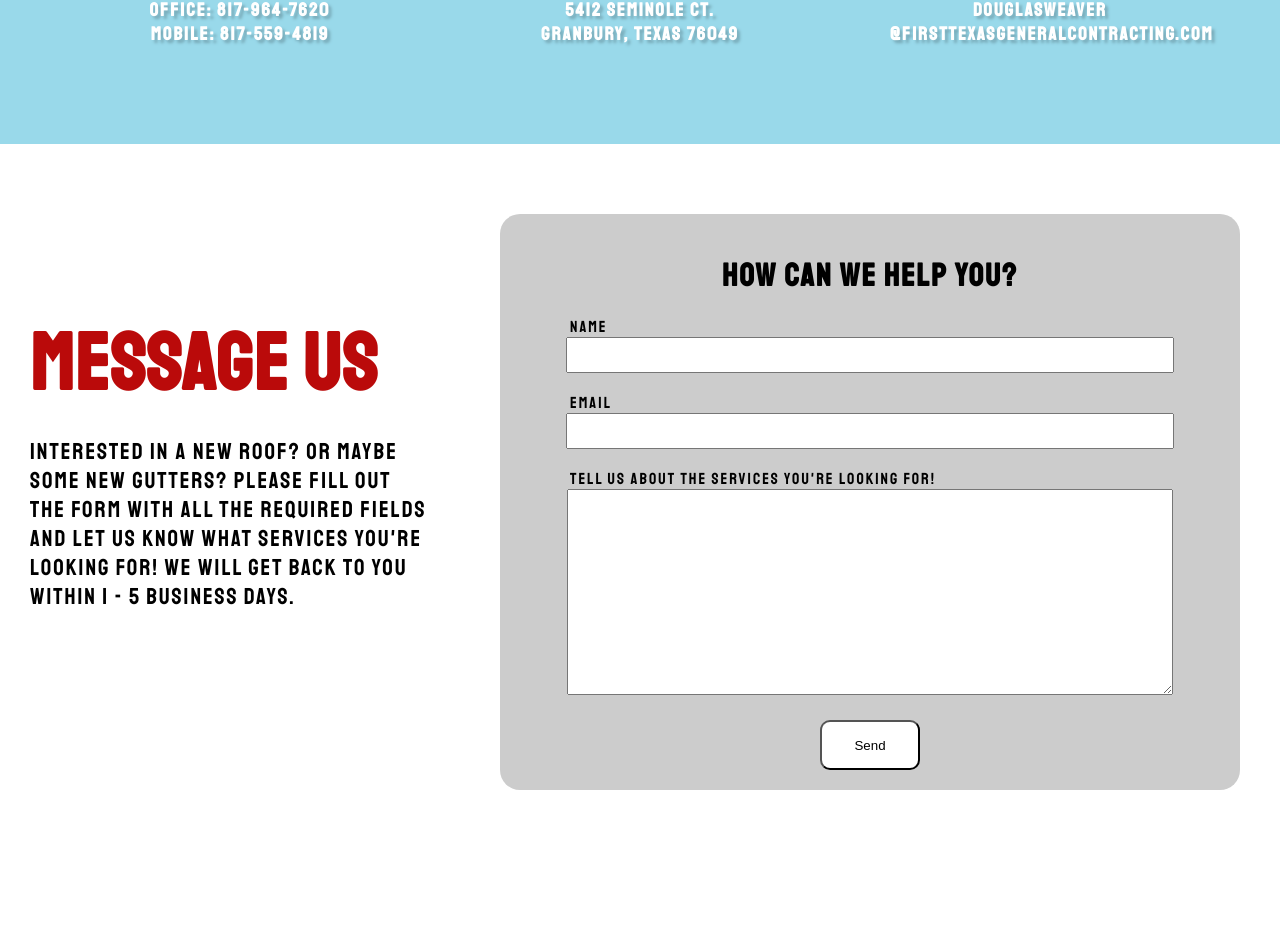
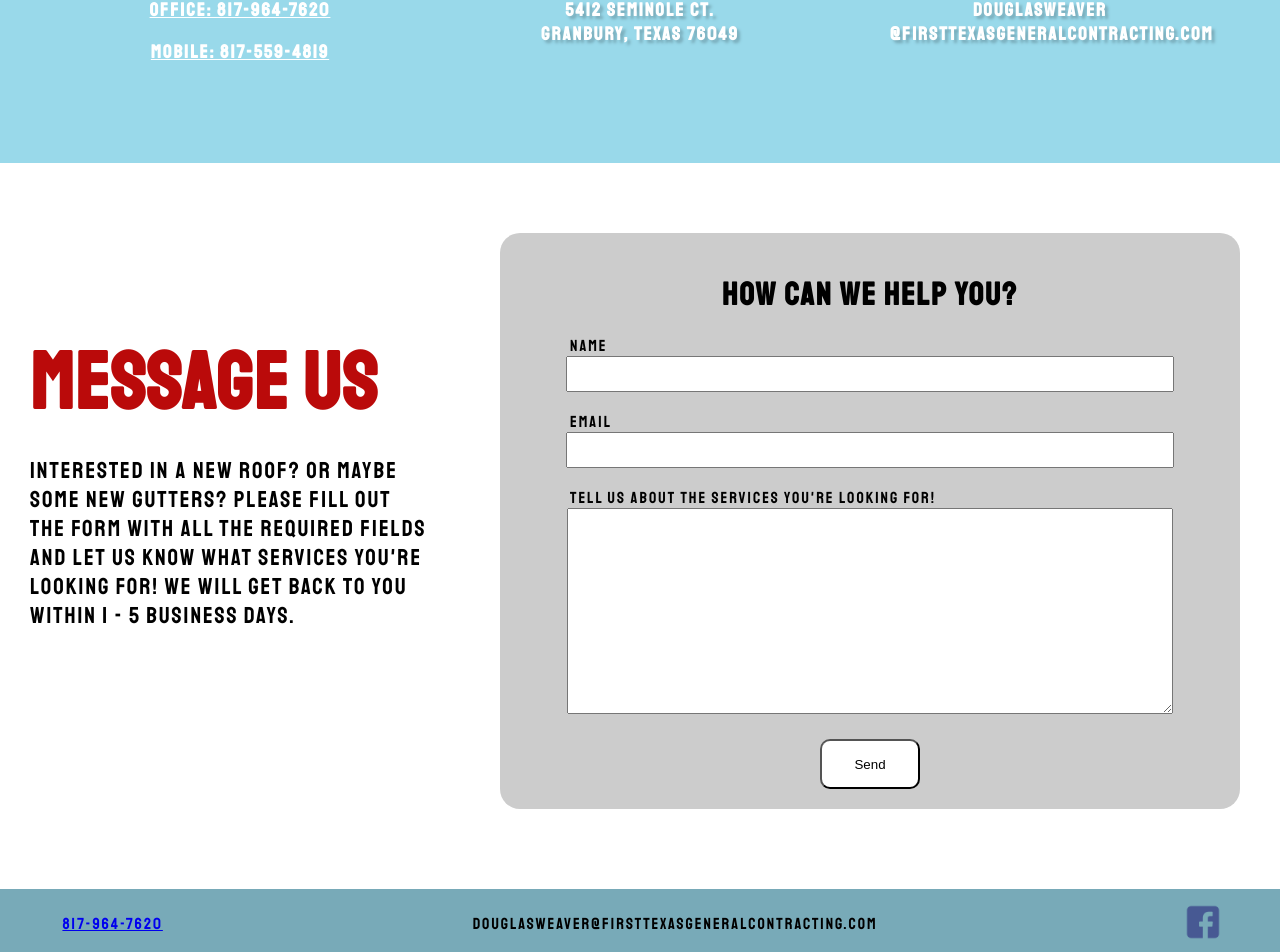
Before and after one commit to aweaver0124/First-Texas-Website, a React (Create React App) app in the folder first-texas-gc-website/: page /contact in a window 1280 px wide. Shown: the part 544-1496 px from the top of the page. Before the commit the page ends 1414 px from the top, so only its background shows below. Built offline with nearby package versions, Linux system fonts and the light colour scheme.

Commit message:
everything done, change one picture

```diff
--- a/first-texas-gc-website/src/About.js
+++ b/first-texas-gc-website/src/About.js
@@ -2,6 +2,7 @@ import shingles_about from "./images_ft/shingles_about.jpg"
 import man_and_son from "./images_ft/man-and-son.jpg"
 import dad_ft from "./images_ft/dad_ft.jpg"
 import tom from "./images_ft/tom.jpg";
+import Footer from "./Footer";
 
 function About(){
     return(
@@ -40,6 +41,7 @@ function About(){
                     </div>
                 </div>
             </div>
+            <Footer />
         </div>
     )
 }
--- a/first-texas-gc-website/src/App.css
+++ b/first-texas-gc-website/src/App.css
@@ -122,6 +122,11 @@ a.nav-button:hover {
 .number{
   font-size: 45px;
   margin: 1px;
+}
+.white{
+  color: white;
+  text-decoration: none;
+  text-shadow: 3px 3px 3px #363EB0;
 }
 
 .serving{
@@ -627,3 +632,21 @@ textarea {
 #contact-us-main{
   display: block;
 }
+
+.white-link{
+  color: white;
+  text-shadow: none;
+}
+
+#footer{
+  height: 70px;
+  background-color: #78AAB8;
+  display: flex;
+  justify-content: center;
+  align-items: center;
+}
+
+#footer p {
+  margin-left: 10px;
+  margin-right: 300px;
+}
--- a/first-texas-gc-website/src/App.js
+++ b/first-texas-gc-website/src/App.js
@@ -7,6 +7,7 @@ import About from "./About";
 import Gallery from "./Gallery";
 import Services from "./Services"
 import Contact from "./Contact";
+
 
 function App() {
 
@@ -23,6 +24,8 @@ return(
       <Route path="/contact" element={<Contact />}></Route>
     </Routes>
 
+
+
   </div>
 )
 
--- a/first-texas-gc-website/src/Contact.js
+++ b/first-texas-gc-website/src/Contact.js
@@ -3,6 +3,7 @@ import emailjs from 'emailjs-com';
 import phone_icon_color from "./images_ft/phone_icon_color.png"
 import location_icon_color from "./images_ft/location_icon_color.png"
 import email_icon_color from "./images_ft/email_icon_color.png"
+import Footer from "./Footer";
 
 function Contact(){
 
@@ -31,7 +32,7 @@ function Contact(){
                 <div id="contact-wrapper">
                     <div className='contact-attr'>
                         <img src={phone_icon_color} alt="phone icon" height="100px" width="100px" />
-                        <h3>Office: 817-964-7620<br></br>Mobile: 817-559-4819</h3>
+                        <a href="tel: 8179647620" className='white-link'><h3>Office: 817-964-7620</h3></a><a href="tel:8175594819" className='white-link'><h3>Mobile: 817-559-4819</h3></a>
 
                     </div>
                     <div className='contact-attr'>
@@ -79,6 +80,7 @@ function Contact(){
                 </div>
             </div>
             </div>
+            <Footer />
         </div>
   );
 };
--- /dev/null
+++ b/first-texas-gc-website/src/Footer.js
@@ -0,0 +1,14 @@
+import facebook_icon from "./images_ft/facebook_icon.png"
+
+
+function Footer(){
+    return(
+        <div id="footer">
+            <a href="tel: 8179647620"><p>817-964-7620</p></a>
+            <p>douglasweaver@firsttexasgeneralcontracting.com</p>
+            <a href="https://www.facebook.com/weaverdouglas1"><img src={facebook_icon} alt="facebook icon" height="50px" wdith="50px" /></a>
+        </div>
+    )
+}
+
+export default Footer;
--- a/first-texas-gc-website/src/Gallery.js
+++ b/first-texas-gc-website/src/Gallery.js
@@ -1,5 +1,6 @@
 import GalleryCard from "./GalleryCard";
 import gallery_image from "./images_ft/gallery_image.jpg"
+import Footer from "./Footer";
 
 function Gallery(){
 
@@ -174,9 +175,8 @@ function Gallery(){
                 <p id="ending-gallery-disclaimer">All samples taken from <a href="https://www.gaf.com/en-us/for-homeowners/gaf-style-guide">GAF My Roof</a> website, our primary vendor. </p>
             </div>
 
-
+            <Footer />
         </div>
-
     )
 }
 export default Gallery;
--- a/first-texas-gc-website/src/Home.js
+++ b/first-texas-gc-website/src/Home.js
@@ -6,6 +6,7 @@ import zimmerman_home from "./images_ft/zimmerman_home.JPG"
 import barner_home from "./images_ft/barner_home.JPG"
 import in_progress_roof from "./images_ft/in_progress_roof.JPG";
 import { NavLink } from "react-router-dom";
+
 
 
 function Home(){
@@ -20,7 +21,7 @@ function Home(){
                 <div id="shingles-img"> <img src={home_page_picture_1} alt="shingles" /> </div>
                 <div id='home-content-info'>
                     <p className="co-name">First Texas General Contracting</p>
-                    <p className="number"> 817-964-7620</p>
+                    <p className="number"><a href="tel: 8179647620" className="white"> 817-964-7620</a></p>
                     <p className="serving">Serving Hood, Tarrant, and surrounding counties<br></br>
                         Located in Granbury, Texas</p>
                     <NavLink to="/contact"><button className="free-inspection">Free Inspection</button></NavLink>
--- a/first-texas-gc-website/src/Services.js
+++ b/first-texas-gc-website/src/Services.js
@@ -2,6 +2,7 @@ import copper_turrent from "./images_ft/copper_turrent.JPG";
 import black_shingles from "./images_ft/black_shingles.jpg"
 import black_metal from "./images_ft/black_metal.jpg";
 import { Link } from "react-router-dom";
+import Footer from "./Footer";
 
 function Services(){
     return(
@@ -49,6 +50,7 @@ function Services(){
                     <img src={black_metal} alt="black-metal roof" height="350px" width="550px" />
                 </div>
             </div>
+            <Footer />
         </div>
     )
 
```
